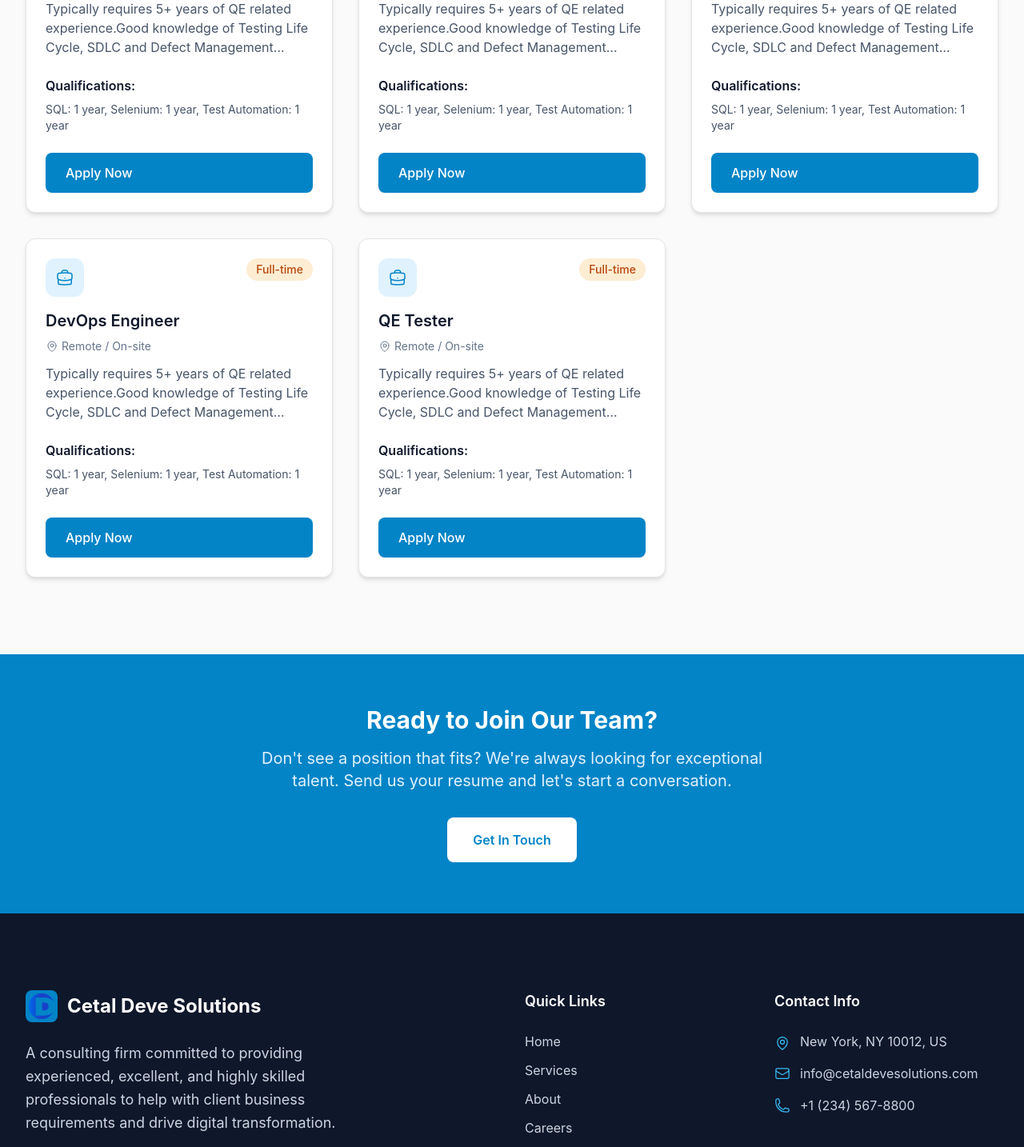
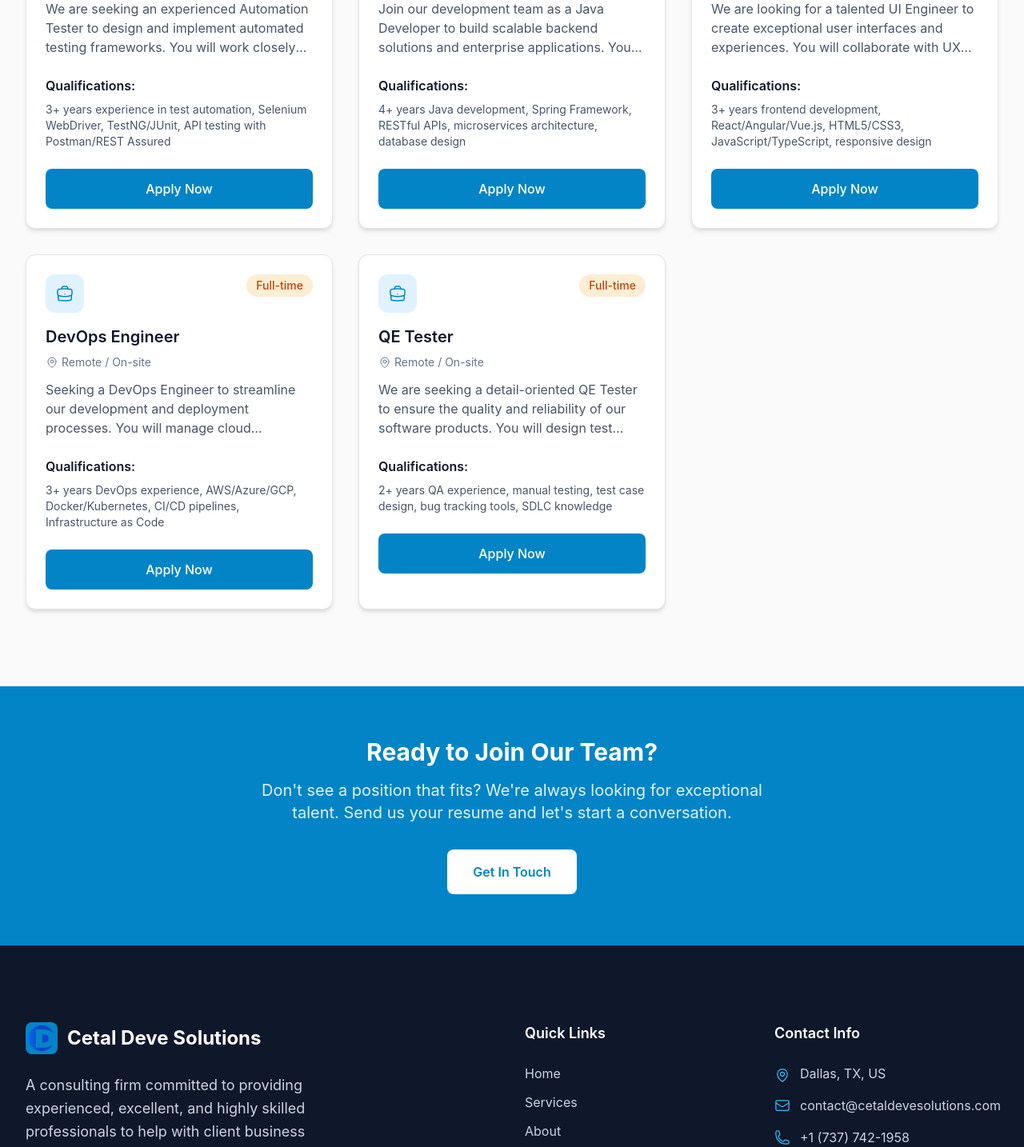
Before and after one commit to CetalDeve/CetalDeveSolutions, a Next.js app: page /CareersNew in a window 1280 px wide. Shown: the part 740-2174 px from the top of the page at 80% size. Built offline with nearby package versions, Linux system fonts and the light colour scheme.

Commit message:
Feature: Make Apply Now button redirect to Contact page in all career pages

```diff
--- a/pages/CareerDescription.json
+++ b/pages/CareerDescription.json
@@ -2,46 +2,46 @@
     {
         "cardTitle": {
             "position": "Automation Tester",
-            "qualification": "SQL: 1 year, Selenium: 1 year, Test Automation: 1 year"
+            "qualification": "3+ years experience in test automation, Selenium WebDriver, TestNG/JUnit, API testing with Postman/REST Assured"
         },
         "jobDescription": {
-            "description": "Typically requires 5+ years of QE related experience.Good knowledge of Testing Life Cycle, SDLC and Defect Management processes for application support and development, Expert level knowledge with QE Processes, Methodologies and Test Design techniques with hands on experience on ALM, JIRA, JENKINS and Confluence."
+            "description": "We are seeking an experienced Automation Tester to design and implement automated testing frameworks. You will work closely with development teams to ensure high-quality software delivery through comprehensive test automation strategies. Experience with CI/CD pipelines, test reporting tools, and agile methodologies is essential."
         }
     },
     {
         "cardTitle": {
             "position": "Java Developer",
-            "qualification": "SQL: 1 year, Selenium: 1 year, Test Automation: 1 year"
+            "qualification": "4+ years Java development, Spring Framework, RESTful APIs, microservices architecture, database design"
         },
         "jobDescription": {
-            "description": "Typically requires 5+ years of QE related experience.Good knowledge of Testing Life Cycle, SDLC and Defect Management processes for application support and development, Expert level knowledge with QE Processes, Methodologies and Test Design techniques with hands on experience on ALM, JIRA, JENKINS and Confluence."
+            "description": "Join our development team as a Java Developer to build scalable backend solutions and enterprise applications. You will be responsible for developing robust APIs, implementing business logic, and optimizing application performance. Experience with Spring Boot, Maven/Gradle, and cloud platforms is highly valued."
         }
     },
     {
         "cardTitle": {
             "position": "UI Engineer",
-            "qualification": "SQL: 1 year, Selenium: 1 year, Test Automation: 1 year"
+            "qualification": "3+ years frontend development, React/Angular/Vue.js, HTML5/CSS3, JavaScript/TypeScript, responsive design"
         },
         "jobDescription": {
-            "description": "Typically requires 5+ years of QE related experience.Good knowledge of Testing Life Cycle, SDLC and Defect Management processes for application support and development, Expert level knowledge with QE Processes, Methodologies and Test Design techniques with hands on experience on ALM, JIRA, JENKINS and Confluence."
+            "description": "We are looking for a talented UI Engineer to create exceptional user interfaces and experiences. You will collaborate with UX designers and backend developers to implement pixel-perfect, responsive web applications. Strong knowledge of modern frontend frameworks, state management, and performance optimization is required."
         }
     },
     {
         "cardTitle": {
             "position": "DevOps Engineer",
-            "qualification": "SQL: 1 year, Selenium: 1 year, Test Automation: 1 year"
+            "qualification": "3+ years DevOps experience, AWS/Azure/GCP, Docker/Kubernetes, CI/CD pipelines, Infrastructure as Code"
         },
         "jobDescription": {
-            "description": "Typically requires 5+ years of QE related experience.Good knowledge of Testing Life Cycle, SDLC and Defect Management processes for application support and development, Expert level knowledge with QE Processes, Methodologies and Test Design techniques with hands on experience on ALM, JIRA, JENKINS and Confluence."
+            "description": "Seeking a DevOps Engineer to streamline our development and deployment processes. You will manage cloud infrastructure, implement automated deployment pipelines, and ensure system reliability and scalability. Experience with monitoring tools, security practices, and containerization technologies is essential."
         }
     },
     {
         "cardTitle": {
             "position": "QE Tester",
-            "qualification": "SQL: 1 year, Selenium: 1 year, Test Automation: 1 year"
+            "qualification": "2+ years QA experience, manual testing, test case design, bug tracking tools, SDLC knowledge"
         },
         "jobDescription": {
-            "description": "Typically requires 5+ years of QE related experience.Good knowledge of Testing Life Cycle, SDLC and Defect Management processes for application support and development, Expert level knowledge with QE Processes, Methodologies and Test Design techniques with hands on experience on ALM, JIRA, JENKINS and Confluence."
+            "description": "We are seeking a detail-oriented QE Tester to ensure the quality and reliability of our software products. You will design test cases, execute comprehensive testing procedures, and collaborate with development teams to identify and resolve issues. Experience with testing methodologies, defect management, and agile processes is required."
         }
     }
 ]
--- a/pages/Careers.js
+++ b/pages/Careers.js
@@ -61,13 +61,13 @@ export default function Careers() {
                   <p className="text-secondary-600 mb-4 line-clamp-3">
                     {job.jobDescription?.description || job.description || "Exciting opportunity to join our team."}
                   </p>
-                </div>
-
-                {/* Apply Button */}
+                </div>                {/* Apply Button */}
                 <div className="mt-auto">
-                  <button className="modern-btn-primary w-full group-hover:shadow-lg transition-shadow">
-                    Apply Now
-                  </button>
+                  <Link href="/Contact">
+                    <a className="modern-btn-primary w-full group-hover:shadow-lg transition-shadow text-center inline-block">
+                      Apply Now
+                    </a>
+                  </Link>
                 </div>
               </div>
             ))}
--- a/pages/CareersFixed.js
+++ b/pages/CareersFixed.js
@@ -68,13 +68,13 @@ export default function Careers() {
                   <div className="text-sm text-secondary-600">
                     {job.cardTitle?.qualification || "Strong background in relevant field"}
                   </div>
-                </div>
-
-                {/* Apply Button */}
+                </div>                {/* Apply Button */}
                 <div className="mt-auto">
-                  <button className="modern-btn-primary w-full group-hover:shadow-lg transition-shadow">
-                    Apply Now
-                  </button>
+                  <Link href="/Contact">
+                    <a className="modern-btn-primary w-full group-hover:shadow-lg transition-shadow text-center inline-block">
+                      Apply Now
+                    </a>
+                  </Link>
                 </div>
               </div>
             ))}
--- a/pages/CareersNew.js
+++ b/pages/CareersNew.js
@@ -69,13 +69,13 @@ export default function Careers() {
                   <div className="text-sm text-secondary-600">
                     {job.cardTitle?.qualification || "Strong background in relevant field"}
                   </div>
-                </div>
-
-                {/* Apply Button */}
+                </div>                {/* Apply Button */}
                 <div className="mt-auto">
-                  <button className="modern-btn-primary w-full group-hover:shadow-lg transition-shadow">
-                    Apply Now
-                  </button>
+                  <Link href="/Contact">
+                    <a className="modern-btn-primary w-full group-hover:shadow-lg transition-shadow text-center inline-block">
+                      Apply Now
+                    </a>
+                  </Link>
                 </div>
               </div>
             ))}
--- a/pages/Contact.js
+++ b/pages/Contact.js
@@ -78,7 +78,7 @@ function Contact() {
                   </div>
                   <div>
                     <h3 className="font-semibold text-secondary-900 mb-1">Our Office</h3>
-                    <p className="text-secondary-600">New York, NY 10012, US</p>
+                    <p className="text-secondary-600">Dallas, TX, US</p>
                   </div>
                 </div>
 
@@ -88,7 +88,7 @@ function Contact() {
                   <div>
                     <h3 className="font-semibold text-secondary-900 mb-1">Email Us</h3>
                     <a href="mailto:info@cetaldevesolutions.com" className="text-primary-600 hover:text-primary-700">
-                      info@cetaldevesolutions.com
+                      contact@cetaldevesolutions.com
                     </a>
                   </div>
                 </div>
@@ -100,7 +100,7 @@ function Contact() {
                   <div>
                     <h3 className="font-semibold text-secondary-900 mb-1">Call Us</h3>
                     <a href="tel:+12345678800" className="text-primary-600 hover:text-primary-700">
-                      +1 (234) 567-8800
+                      +1 (737) 742-1958
                     </a>
                   </div>
                 </div>
@@ -115,11 +115,7 @@ function Contact() {
                     <span>9:00 AM - 6:00 PM EST</span>
                   </div>
                   <div className="flex justify-between">
-                    <span>Saturday</span>
-                    <span>10:00 AM - 4:00 PM EST</span>
-                  </div>
-                  <div className="flex justify-between">
-                    <span>Sunday</span>
+                    <span>Saturday, Sunday</span>
                     <span>Closed</span>
                   </div>
                 </div>
--- a/pages/components/Footer.js
+++ b/pages/components/Footer.js
@@ -77,7 +77,7 @@ export default function Footer() {
             <div className="space-y-4">              <div className="flex items-start space-x-3">
                 <MapPinIcon className="w-5 h-5 text-primary-400 mt-1 flex-shrink-0" />
                 <span className="text-secondary-300">
-                  New York, NY 10012, US
+                  Dallas, TX, US
                 </span>
               </div>
               <div className="flex items-center space-x-3">
@@ -86,7 +86,7 @@ export default function Footer() {
                   href="mailto:info@cetaldevesolutions.com"
                   className="text-secondary-300 hover:text-white transition-colors duration-200"
                 >
-                  info@cetaldevesolutions.com
+                  contact@cetaldevesolutions.com
                 </a>
               </div>
               <div className="flex items-center space-x-3">
@@ -95,7 +95,7 @@ export default function Footer() {
                   href="tel:+12345678800"
                   className="text-secondary-300 hover:text-white transition-colors duration-200"
                 >
-                  +1 (234) 567-8800
+                  +1 (737) 742-1958
                 </a>
               </div>
             </div>
```
